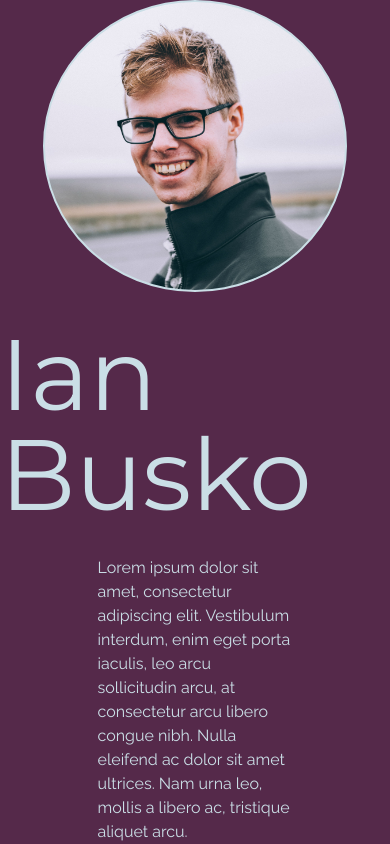
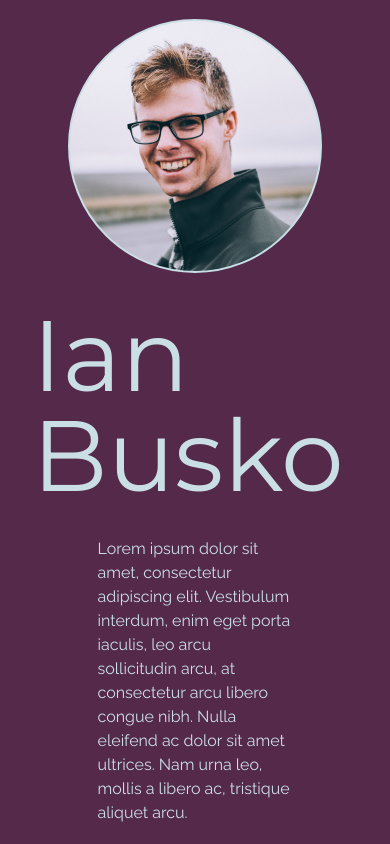
Before and after one commit to ianbusko/ianbusko.github.io, a website: page index.html in a window 390 px wide. Drawn offline with Linux system fonts and the light colour scheme.

Commit message:
add basic media queries

```diff
--- a/assets/less/site.less
+++ b/assets/less/site.less
@@ -94,6 +94,8 @@ p{
 
   & > *:not(:last-child) {
     margin-bottom:2rem;
+		margin-left: 2rem;
+		margin-right: 2rem;
   }
 }
 
@@ -105,6 +107,13 @@ p{
   border-radius:50%;
   height:300px;
   width:300px;
+}
+
+@media (max-width:480px){
+	.portrait{
+		height:250px;
+		width:250px;
+	}
 }
 
 
```
Also changed, not shown: assets/css/site.css, assets/css/site.min.css.
